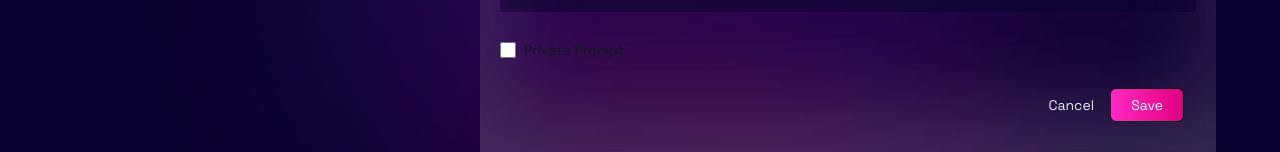
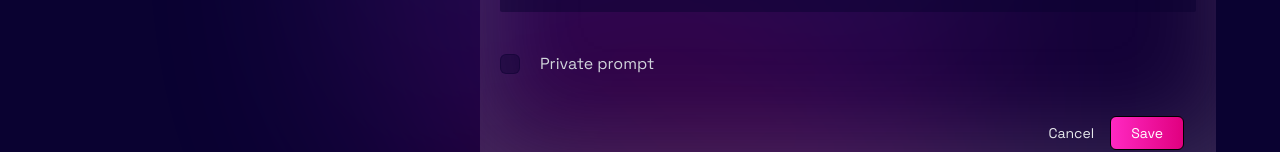
Before and after one commit to andregn26/mnemosyne, a Next.js app: page /create-prompt in a window 1280 px wide. Shown: the part 488-640 px from the top of the page. Built offline with nearby package versions, Linux system fonts and the light colour scheme; no server answers.

Commit message:
add private icon and filter to private prompts

```diff
--- a/app/api/prompt/route.js
+++ b/app/api/prompt/route.js
@@ -6,7 +6,7 @@ export const GET = async () => {
 	try {
 		await connectToDB();
 
-		const prompts = await Prompt.find({}).populate("creator");
+		const prompts = await Prompt.find({ isPrivate: { $eq: false } }).populate("creator");
 
 		const response = new Response(JSON.stringify(prompts), { status: 200 });
 
--- a/components/Form.jsx
+++ b/components/Form.jsx
@@ -1,6 +1,35 @@
 import Link from "next/link";
+import { LockIcon } from "./Icons";
 
-const Form = ({ type, post, setPost, submitting, handleSubmit, isPrivate, setIsPrivate }) => {
+const InputBox = () => {
+	return (
+		<div class="inline-flex items-center">
+			<div className="relative flex items-center rounded-full cursor-pointer">
+				<input
+					checked={post.isPrivate}
+					id="isPrivate-checkbox"
+					type="checkbox"
+					onChange={(e) =>
+						setPost((prevPost) => ({
+							...prevPost,
+							isPrivate: e.target.type === "checkbox" ? e.target.checked : e.target.value,
+						}))
+					}
+					class="peer relative appearance-none w-5 h-5 border rounded-md border-blue-gray-200 cursor-pointer transition-all before:content[''] before:block before:bg-blue-gray-500 before:w-10 before:h-10 before:rounded-full before:absolute before:top-2/4 before:left-2/4 before:-translate-y-2/4 before:-translate-x-2/4 before:opacity-0 hover:before:opacity-10 before:transition-opacity checked:bg-gray-900 checked:border-gray-900 checked:before:bg-gray-900"
+				/>
+				<span class="absolute text-white transition-opacity opacity-0 pointer-events-none top-2/4 left-2/4 -translate-y-2/4 -translate-x-2/4 peer-checked:opacity-100">
+					<LockIcon />
+				</span>
+			</div>
+
+			<label class="relative flex items-center p-3 rounded-full cursor-pointer" htmlFor="isPrivate-checkbox">
+				Private prompt
+			</label>
+		</div>
+	);
+};
+
+const Form = ({ type, post, setPost, submitting, handleSubmit }) => {
 	return (
 		<section className="w-full max-w-full flex flex-col items-center xl:grid xl:grid-cols-12 xl:gap-24">
 			<div className="xl:col-span-4">
@@ -39,24 +68,34 @@ const Form = ({ type, post, setPost, submitting, handleSubmit, isPrivate, setIsP
 					/>
 				</label>
 				<div className="flex items-center">
+					<div class="inline-flex items-center">
+						<div className="relative flex items-center rounded-full cursor-pointer">
 							<input
 								checked={post.isPrivate}
-						id="checked-checkbox"
+								id="isPrivate-checkbox"
 								type="checkbox"
 								onChange={(e) =>
 									setPost((prevPost) => ({
 										...prevPost,
-								isPrivate: e.target.type === "checkbox" ? e.target.checked : e.target.value,
+										isPrivate:
+											e.target.type === "checkbox"
+												? e.target.checked
+												: e.target.value,
 									}))
 								}
-						value={post.isPrivate}
-						className="w-4 h-4 text-blue-600 bg-gray-100 border-gray-300 rounded focus:ring-blue-500 dark:focus:ring-blue-600 dark:ring-offset-gray-800 focus:ring-2 dark:bg-gray-700 dark:border-gray-600"
+								class="peer relative appearance-none w-5 h-5 border rounded-md border-violent-violet-950/40 bg-violent-violet-950/40 cursor-pointer transition-all before:content[''] before:block before:bg-violent-violet-950 before:w-10 before:h-10 before:rounded-full before:absolute before:top-2/4 before:left-2/4 before:-translate-y-2/4 before:-translate-x-2/4 before:opacity-0 hover:before:opacity-10 before:transition-opacity checked:bg-violent-violet-950/40 checked:border-violent-violet-950/40 checked:before:bg-violent-violet-950/40"
 							/>
+							<span class="absolute text-gray-300 transition-opacity opacity-0 pointer-events-none top-2/4 left-2/4 -translate-y-2/4 -translate-x-2/4 peer-checked:opacity-100">
+								<LockIcon />
+							</span>
+						</div>
+
 						<label
-						htmlFor="checked-checkbox"
-						className="ms-2 text-sm font-medium text-gray-900 dark:text-gray-300">
-						Private Prompt
+							class="relative flex items-center p-3 rounded-full cursor-pointer text-gray-300 ml-2"
+							htmlFor="isPrivate-checkbox">
+							Private prompt
 						</label>
+					</div>
 				</div>
 
 				<div className="flex-end mx-3 mb-5 gap-4">
--- a/components/Icons/index.jsx
+++ b/components/Icons/index.jsx
@@ -1,3 +1,12 @@
+export const LockIcon = ({ fillColor = "#fff" }) => {
+	return (
+		<svg xmlns="http://www.w3.org/2000/svg" width="16" height="16" fill={fillColor} class="bi bi-lock" viewBox="0 0 16 16">
+			{" "}
+			<path d="M8 1a2 2 0 0 1 2 2v4H6V3a2 2 0 0 1 2-2zm3 6V3a3 3 0 0 0-6 0v4a2 2 0 0 0-2 2v5a2 2 0 0 0 2 2h6a2 2 0 0 0 2-2V9a2 2 0 0 0-2-2zM5 8h6a1 1 0 0 1 1 1v5a1 1 0 0 1-1 1H5a1 1 0 0 1-1-1V9a1 1 0 0 1 1-1z" />{" "}
+		</svg>
+	);
+};
+
 export const IconHeart = () => {
 	return (
 		<svg
--- a/components/PromptCard.jsx
+++ b/components/PromptCard.jsx
@@ -4,6 +4,7 @@ import { useState } from "react";
 import Image from "next/image";
 import { useSession } from "next-auth/react";
 import { usePathname, useRouter } from "next/navigation";
+import { LockIcon } from "./Icons";
 
 const PromptCard = ({ post, handleTagClick, handleEdit, handleDelete }) => {
 	//SECTION VARS
@@ -22,7 +23,7 @@ const PromptCard = ({ post, handleTagClick, handleEdit, handleDelete }) => {
 	};
 
 	return (
-		<div className="prompt_card">
+		<div className="prompt_card relative">
 			<div className="flex justify-between items-start gap-5">
 				<div className="flex-1 flex justify-start items-center gap-3">
 					<Image
@@ -38,6 +39,13 @@ const PromptCard = ({ post, handleTagClick, handleEdit, handleDelete }) => {
 						<p className=" text-sm text-gray-400">{post.creator.email}</p>
 					</div>
 				</div>
+				<div className="flex gap-2 items-center">
+					{post.isPrivate && (
+						<div className="">
+							<LockIcon fillColor="hsl(240, 100%, 91%)" />
+						</div>
+					)}
+
 					<div className="copy_btn" onClick={handleCopy}>
 						<Image
 							src={copied === post.prompt ? "/assets/icons/tick.svg" : "/assets/icons/copy.svg"}
@@ -45,6 +53,7 @@ const PromptCard = ({ post, handleTagClick, handleEdit, handleDelete }) => {
 							width={12}
 							height={12}
 						/>
+					</div>
 				</div>
 			</div>
 			<p className="my-4  text-sm text-gray-200">{post.prompt}</p>
```
Also changed, not shown: public/assets/images/lock.svg (added), 1 other file (tests, documents, lock files or other folders). Lines whose indentation alone changed are shown as unchanged.
